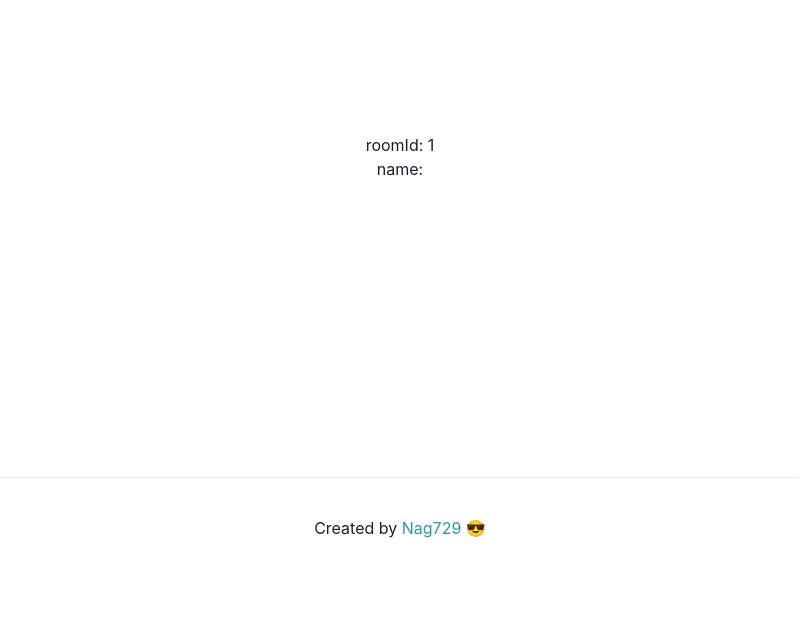
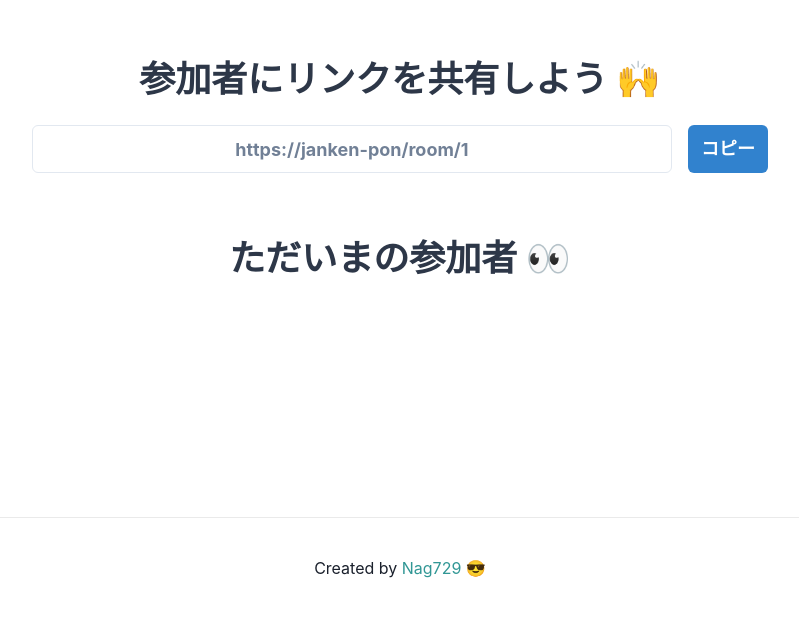
Before and after one commit to Nag729/janken-pon, a Next.js app: page /room/1 in a window 1280 px wide. Shown: the part 163-780 px from the top of the page, without its empty margins (240-1039 px from the left). Built offline with nearby package versions, Linux system fonts and the light colour scheme.

Commit message:
creating room page

```diff
--- a/pages/room/[roomId].tsx
+++ b/pages/room/[roomId].tsx
@@ -1,15 +1,58 @@
+import { Box, Button, Heading, Input, Text } from "@chakra-ui/react";
 import { useRouter } from "next/router";
 import styles from "../../styles/Home.module.css";
 
 const Room = () => {
   const router = useRouter();
+  // TODO: name を URL に含めないように修正
   const { roomId, name } = router.query;
+
+  const url = `${process.env.NEXT_PUBLIC_DOMAIN}${process.env.NEXT_PUBLIC_ROOM_PAGE_URL}/${roomId}`;
+
+  const copyUrl = () => {
+    // TODO: URL をコピー
+    // TODO: toast を表示する
+  };
 
   return (
     <section className={styles.container}>
       <main className={styles.main}>
-        <p>roomId: {roomId}</p>
-        <p>name: {name}</p>
+        <Box my="4">
+          {/* Heading */}
+          <Heading size="xl" my="4" textAlign="center" color="gray.700">
+            参加者にリンクを共有しよう 🙌
+          </Heading>
+
+          {/* Link for Copy */}
+          <Box mt="6" mb="4" display="flex" gap="4" alignItems="center">
+            <Input
+              w="640px"
+              size="lg"
+              fontWeight="bold"
+              color="gray.500"
+              value={url}
+              readOnly
+              textAlign="center"
+            />
+            <Button w="80px" colorScheme="blue" size="lg" onClick={copyUrl}>
+              コピー
+            </Button>
+          </Box>
+        </Box>
+
+        <Box my="4">
+          {/* Heading */}
+          <Heading size="xl" my="4" textAlign="center" color="gray.700">
+            ただいまの参加者 👀
+          </Heading>
+
+          {/* Participants Badge */}
+          <Box my="4" display="flex" gap="4" alignItems="center">
+            {/* TODO: 参加者バッジ */}
+
+            {/* TODO: 「じゃんけんをはじめる」 */}
+          </Box>
+        </Box>
       </main>
     </section>
   );
--- a/styles/Home.module.css
+++ b/styles/Home.module.css
@@ -1,5 +1,6 @@
 .container {
-  min-height: 80vh;
+  min-height: 85vh;
+  max-height: 100vh;
   padding: 0 0.5rem;
   display: flex;
   flex-direction: column;
```
Also changed, not shown: pages/index.tsx (+1 -7 lines), 1 other file (tests, documents, lock files or other folders).
